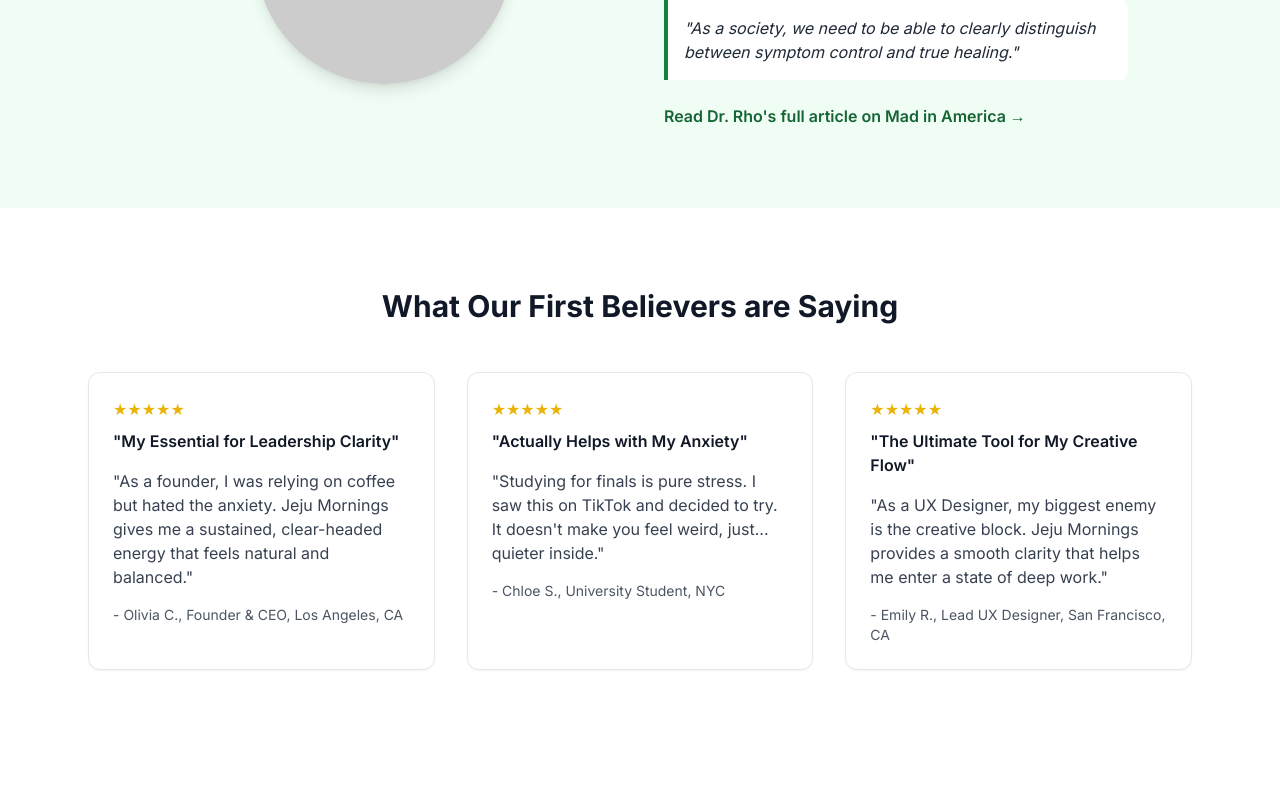
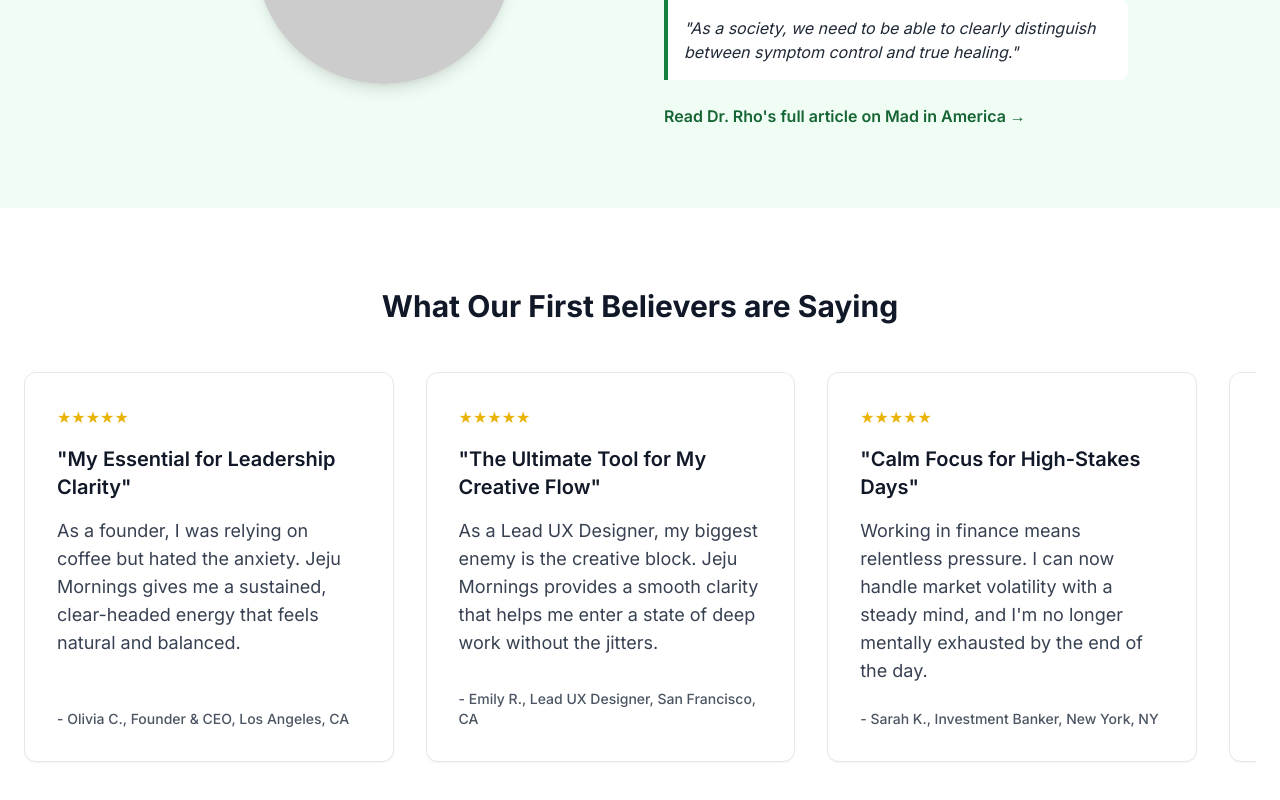
Before and after one commit to mjrrradasd/jeju-mornings-landing, a React (Vite) app: page / in a window 1280 px wide. Shown: the part 1940-2740 px from the top of the page. Before the commit the page ends 2690 px from the top, so only its background shows below. Built offline with nearby package versions, Linux system fonts and the light colour scheme.

Commit message:
Update App.jsx

```diff
--- a/src/App.jsx
+++ b/src/App.jsx
@@ -5,6 +5,82 @@
 // 기존 내용을 완전히 덮어쓰기 하시면 됩니다.
 
 export default function JejuMorningsLandingPage() {
+  // 후기 데이터를 밀레니얼(4개)과 Z세대(6개)에 맞춰 총 10개로 확장했습니다.
+  const testimonials = [
+    // --- Millennial Professionals (4) ---
+    {
+      quote: "My Essential for Leadership Clarity",
+      fullText:
+        "As a founder, I was relying on coffee but hated the anxiety. Jeju Mornings gives me a sustained, clear-headed energy that feels natural and balanced.",
+      name: "Olivia C.",
+      title: "Founder & CEO, Los Angeles, CA",
+    },
+    {
+      quote: "The Ultimate Tool for My Creative Flow",
+      fullText:
+        "As a Lead UX Designer, my biggest enemy is the creative block. Jeju Mornings provides a smooth clarity that helps me enter a state of deep work without the jitters.",
+      name: "Emily R.",
+      title: "Lead UX Designer, San Francisco, CA",
+    },
+    {
+      quote: "Calm Focus for High-Stakes Days",
+      fullText:
+        "Working in finance means relentless pressure. I can now handle market volatility with a steady mind, and I'm no longer mentally exhausted by the end of the day.",
+      name: "Sarah K.",
+      title: "Investment Banker, New York, NY",
+    },
+    {
+      quote: "More Patience at Work and Home",
+      fullText:
+        "Juggling a director role and family life left me constantly frazzled. This helps me feel more present and patient, both in important meetings and with my kids at home.",
+      name: "Mark L.",
+      title: "Marketing Director & Dad, Chicago, IL",
+    },
+    // --- Gen Z Explorers (6) ---
+    {
+      quote: "Actually Helps with My Anxiety",
+      fullText:
+        "Studying for finals is pure stress. I saw this on TikTok and decided to try. It doesn't make you feel weird or tired, just... quieter inside. It's easier to focus on my notes.",
+      name: "Chloe S.",
+      title: "University Student, NYC",
+    },
+    {
+      quote: "Helps Me Switch Off My Brain",
+      fullText:
+        "My job is being online 24/7. The pressure to always be creative and responsive is real. This helps me actually unwind at the end of the day without my mind racing.",
+      name: "Maya P.",
+      title: "Social Media Manager, Austin, TX",
+    },
+    {
+      quote: "Quiets the Self-Doubt",
+      fullText:
+        "The pressure in design school is insane, and the creative self-doubt can be paralyzing. This helps take the edge off that inner critic so I can actually create.",
+      name: "Leo G.",
+      title: "Graphic Design Student, Portland, OR",
+    },
+    {
+      quote: "My Go-To for Side Hustle Burnout",
+      fullText:
+        "Trying to build my brand while working a full-time job was leading to serious burnout. This helps me stay focused and creative on my passion projects without the anxiety.",
+      name: "Samira J.",
+      title: "Aspiring Entrepreneur, Miami, FL",
+    },
+    {
+      quote: "Clean Ingredients Matter",
+      fullText:
+        "I'm super conscious about what I put in my body. Love that this is clean, vegan, and based on Korean wisdom. It feels authentic and actually works. Plus, the packaging is super aesthetic.",
+      name: "Jamie T.",
+      title: "Wellness Vlogger, San Diego, CA",
+    },
+    {
+      quote: "Makes 'Adulting' Less Overwhelming",
+      fullText:
+        "My first job out of college felt like a tidal wave of pressure. Felt anxious all the time. A friend recommended this, and it genuinely helps me feel more in control and less overwhelmed.",
+      name: "Alex B.",
+      title: "Junior Analyst, Denver, CO",
+    },
+  ];
+
   return (
     <div className="font-sans text-gray-800 bg-white">
       {/* --- HERO SECTION --- */}
@@ -15,7 +91,9 @@
               For Your Performance, and Your Peace of Mind.
             </h1>
             <p className="mt-4 text-lg text-gray-700">
-              In a world of constant noise and pressure, find the clarity to achieve your goals and the calm to protect your well-being. This is your daily tool for a balanced, optimal mind.
+              In a world of constant noise and pressure, find the clarity to
+              achieve your goals and the calm to protect your well-being. This
+              is your daily tool for a balanced, optimal mind.
             </p>
             <a
               href="#shop"
@@ -37,35 +115,56 @@
       {/* --- EMPATHY SECTION --- */}
       <section className="py-20">
         <div className="max-w-7xl mx-auto px-6">
-          <h2 className="text-3xl font-bold text-center mb-4 text-gray-900">Sound Like You? You're Not Alone.</h2>
-          <p className="text-center text-gray-600 mb-12 max-w-2xl mx-auto">Modern life demands everything from you. We see you, and we created this for you.</p>
+          <h2 className="text-3xl font-bold text-center mb-4 text-gray-900">
+            Sound Like You? You're Not Alone.
+          </h2>
+          <p className="text-center text-gray-600 mb-12 max-w-2xl mx-auto">
+            Modern life demands everything from you. We see you, and we created
+            this for you.
+          </p>
           <div className="grid md:grid-cols-2 lg:grid-cols-4 gap-8">
             <div className="text-center p-6 bg-gray-50 rounded-xl">
               <div className="text-4xl mb-4">🤯</div>
-              <h3 className="font-semibold text-lg text-gray-900">The "Too Many Tabs" Brain</h3>
+              <h3 className="font-semibold text-lg text-gray-900">
+                The "Too Many Tabs" Brain
+              </h3>
               <p className="mt-2 text-gray-600">
-                Your mind feels like a browser with endless tabs open. You're constantly busy, but never truly focused, leaving you feeling scattered and unproductive.
+                Your mind feels like a browser with endless tabs open. You're
+                constantly busy, but never truly focused, leaving you feeling
+                scattered and unproductive.
               </p>
             </div>
             <div className="text-center p-6 bg-gray-50 rounded-xl">
               <div className="text-4xl mb-4">☕️📉</div>
-              <h3 className="font-semibold text-lg text-gray-900">The Caffeine Rollercoaster</h3>
+              <h3 className="font-semibold text-lg text-gray-900">
+                The Caffeine Rollercoaster
+              </h3>
               <p className="mt-2 text-gray-600">
-                You rely on coffee to start, but the afternoon brings jitters and the inevitable crash. You're trapped in a cycle of artificial highs and draining lows.
+                You rely on coffee to start, but the afternoon brings jitters and
+                the inevitable crash. You're trapped in a cycle of artificial
+                highs and draining lows.
               </p>
             </div>
             <div className="text-center p-6 bg-gray-50 rounded-xl">
               <div className="text-4xl mb-4">⚖️😩</div>
-              <h3 className="font-semibold text-lg text-gray-900">The Invisible Mental Load</h3>
+              <h3 className="font-semibold text-lg text-gray-900">
+                The Invisible Mental Load
+              </h3>
               <p className="mt-2 text-gray-600">
-                Beyond work, you're managing the endless to-do list of life. Your brain never truly rests, and 'me-time' feels like a distant luxury.
+                Beyond work, you're managing the endless to-do list of life. Your
+                brain never truly rests, and 'me-time' feels like a distant
+                luxury.
               </p>
             </div>
             <div className="text-center p-6 bg-gray-50 rounded-xl">
               <div className="text-4xl mb-4">🌿🆚💊</div>
-              <h3 className="font-semibold text-lg text-gray-900">The Medication Dilemma</h3>
+              <h3 className="font-semibold text-lg text-gray-900">
+                The Medication Dilemma
+              </h3>
               <p className="mt-2 text-gray-600">
-                You've considered prescriptions, but fear the side effects and the thought of feeling numb or dependent. You're searching for a natural, sustainable way to feel like yourself again.
+                You've considered prescriptions, but fear the side effects and
+                the thought of feeling numb or dependent. You're searching for
+                a natural, sustainable way to feel like yourself again.
               </p>
             </div>
           </div>
@@ -75,34 +174,52 @@
       {/* --- DIFFERENCE SECTION --- */}
       <section className="py-20 bg-gray-50">
         <div className="max-w-7xl mx-auto px-6">
-          <h2 className="text-3xl font-bold text-center mb-12 text-gray-900">What Makes Jeju Mornings Different?</h2>
+          <h2 className="text-3xl font-bold text-center mb-12 text-gray-900">
+            What Makes Jeju Mornings Different?
+          </h2>
           <div className="grid md:grid-cols-2 lg:grid-cols-4 gap-8">
             <div className="text-center p-6 bg-white rounded-xl shadow-sm">
               <div className="text-4xl mb-4">⚖️</div>
-              <h3 className="font-semibold text-lg text-gray-900">A Systemic Approach</h3>
+              <h3 className="font-semibold text-lg text-gray-900">
+                A Systemic Approach
+              </h3>
               <p className="mt-2 text-gray-600">
-                K-wellness teaches that anxiety isn't just a brain issue, but a signal from your entire body's system. We don't offer a temporary fix; we help your body find its long-term balance.
+                K-wellness teaches that anxiety isn't just a brain issue, but a
+                signal from your entire body's system. We help your body
+                find its long-term balance.
               </p>
             </div>
             <div className="text-center p-6 bg-white rounded-xl shadow-sm">
               <div className="text-4xl mb-4">👩‍🔬</div>
-              <h3 className="font-semibold text-lg text-gray-900">A Formula Designed for Women</h3>
+              <h3 className="font-semibold text-lg text-gray-900">
+                A Formula Designed for Women
+              </h3>
               <p className="mt-2 text-gray-600">
-                Created by a chemist and Korean Medicine Doctor, our formula is optimized to support the unique needs of the modern woman's demanding lifestyle.
+                Created by a chemist and Korean Medicine Doctor, our formula is
+                optimized to support the unique needs of the modern woman's
+                demanding lifestyle.
               </p>
             </div>
             <div className="text-center p-6 bg-white rounded-xl shadow-sm">
               <div className="text-4xl mb-4">🍊🌿</div>
-              <h3 className="font-semibold text-lg text-gray-900">The Jeju Island Secret</h3>
+              <h3 className="font-semibold text-lg text-gray-900">
+                The Jeju Island Secret
+              </h3>
               <p className="mt-2 text-gray-600">
-                Our star ingredient, the Jeju Green Tangerine, contains 10x more Hesperidin than ripe ones, a key to fighting stress and clearing mental fog.
+                Our star ingredient, the Jeju Green Tangerine, contains 10x
+                more Hesperidin than ripe ones, a key to fighting stress and
+                clearing mental fog.
               </p>
             </div>
             <div className="text-center p-6 bg-white rounded-xl shadow-sm">
               <div className="text-4xl mb-4">🍬</div>
-              <h3 className="font-semibold text-lg text-gray-900">A Joyful Daily Ritual</h3>
+              <h3 className="font-semibold text-lg text-gray-900">
+                A Joyful Daily Ritual
+              </h3>
               <p className="mt-2 text-gray-600">
-                No more swallowing pills. Our delicious gummies make your daily wellness routine an effortless and enjoyable moment of self-care.
+                No more swallowing pills. Our delicious gummies make your daily
+                wellness routine an effortless and enjoyable moment of
+                self-care.
               </p>
             </div>
           </div>
@@ -118,13 +235,21 @@
             className="rounded-full shadow-lg w-64 h-64 object-cover mx-auto"
           />
           <div>
-            <p className="text-sm font-semibold text-green-800 mb-2">AS FEATURED IN: MAD IN AMERICA</p>
-            <h2 className="text-3xl font-bold mb-4 text-gray-900">Science Meets Wisdom.</h2>
+            <p className="text-sm font-semibold text-green-800 mb-2">
+              AS FEATURED IN: MAD IN AMERICA
+            </p>
+            <h2 className="text-3xl font-bold mb-4 text-gray-900">
+              Science Meets Wisdom.
+            </h2>
             <p className="text-gray-700 mb-4">
-              Our founder, Dr. Daehyun Rho—a UIUC-trained chemist and Doctor of Korean Medicine—created Jeju Mornings not just as a product, but as a response to a broken system. His work is dedicated to helping people find true healing beyond temporary fixes.
+              Our founder, Dr. Daehyun Rho—a UIUC-trained chemist and Doctor of
+              Korean Medicine—created Jeju Mornings not just as a product, but
+              as a response to a broken system. His work is dedicated to
+              helping people find true healing beyond temporary fixes.
             </p>
             <blockquote className="border-l-4 border-green-700 pl-4 italic text-gray-800 bg-white p-4 rounded-r-lg mb-6">
-              "As a society, we need to be able to clearly distinguish between symptom control and true healing."
+              "As a society, we need to be able to clearly distinguish between
+              symptom control and true healing."
             </blockquote>
             <a
               href="https://www.madinamerica.com/2025/04/behind-the-smiles-mental-health-in-south-koreas-high-pressure-society/"
@@ -138,37 +263,34 @@
         </div>
       </section>
 
-      {/* --- TESTIMONIALS SECTION --- */}
+      {/* --- UPDATED TESTIMONIALS SECTION (HORIZONTAL SCROLL) --- */}
       <section className="py-20">
-        <div className="max-w-6xl mx-auto px-6">
+        <div className="max-w-7xl mx-auto px-6">
           <h2 className="text-3xl font-bold text-center mb-12 text-gray-900">
             What Our First Believers are Saying
           </h2>
-          <div className="grid md:grid-cols-3 gap-8">
-            <div className="border rounded-xl p-6 shadow-sm bg-white">
-              <div className="text-yellow-500 mb-2">★★★★★</div>
-              <p className="font-semibold text-gray-900">"My Essential for Leadership Clarity"</p>
-              <p className="text-gray-700 mt-4">"As a founder, I was relying on coffee but hated the anxiety. Jeju Mornings gives me a sustained, clear-headed energy that feels natural and balanced."</p>
-              <p className="text-sm text-gray-600 mt-4">
-                - Olivia C., Founder & CEO, Los Angeles, CA
+          <div className="flex overflow-x-auto space-x-8 pb-4 scroll-snap-x-mandatory scrollbar-thin scrollbar-thumb-gray-400 scrollbar-track-gray-200">
+            {testimonials.map((testimonial, index) => (
+              <div
+                key={index}
+                className="flex-shrink-0 w-full sm:w-[45%] lg:w-[30%] scroll-snap-center"
+              >
+                <div className="border rounded-xl p-8 shadow-sm bg-white h-full flex flex-col justify-between">
+                  <div>
+                    <div className="text-yellow-500 mb-4">★★★★★</div>
+                    <p className="font-semibold text-xl text-gray-900">
+                      "{testimonial.quote}"
+                    </p>
+                    <p className="text-gray-700 mt-4 text-lg">
+                      {testimonial.fullText}
                     </p>
                   </div>
-            <div className="border rounded-xl p-6 shadow-sm bg-white">
-              <div className="text-yellow-500 mb-2">★★★★★</div>
-              <p className="font-semibold text-gray-900">"Actually Helps with My Anxiety"</p>
-              <p className="text-gray-700 mt-4">"Studying for finals is pure stress. I saw this on TikTok and decided to try. It doesn't make you feel weird, just... quieter inside."</p>
-              <p className="text-sm text-gray-600 mt-4">
-                - Chloe S., University Student, NYC
+                  <p className="text-sm text-gray-600 mt-6 font-medium">
+                    - {testimonial.name}, {testimonial.title}
                   </p>
                 </div>
-            <div className="border rounded-xl p-6 shadow-sm bg-white">
-              <div className="text-yellow-500 mb-2">★★★★★</div>
-              <p className="font-semibold text-gray-900">"The Ultimate Tool for My Creative Flow"</p>
-              <p className="text-gray-700 mt-4">"As a UX Designer, my biggest enemy is the creative block. Jeju Mornings provides a smooth clarity that helps me enter a state of deep work."</p>
-              <p className="text-sm text-gray-600 mt-4">
-                - Emily R., Lead UX Designer, San Francisco, CA
-              </p>
               </div>
+            ))}
           </div>
         </div>
       </section>
```
Lines whose indentation alone changed are shown as unchanged.
